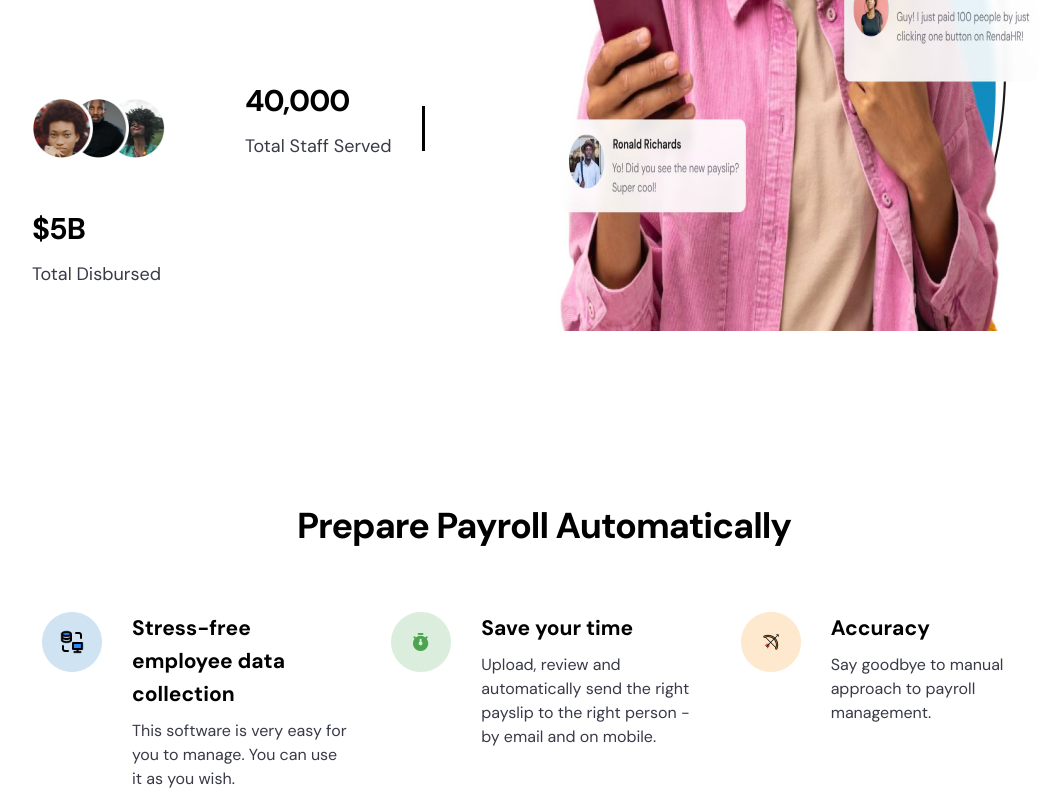
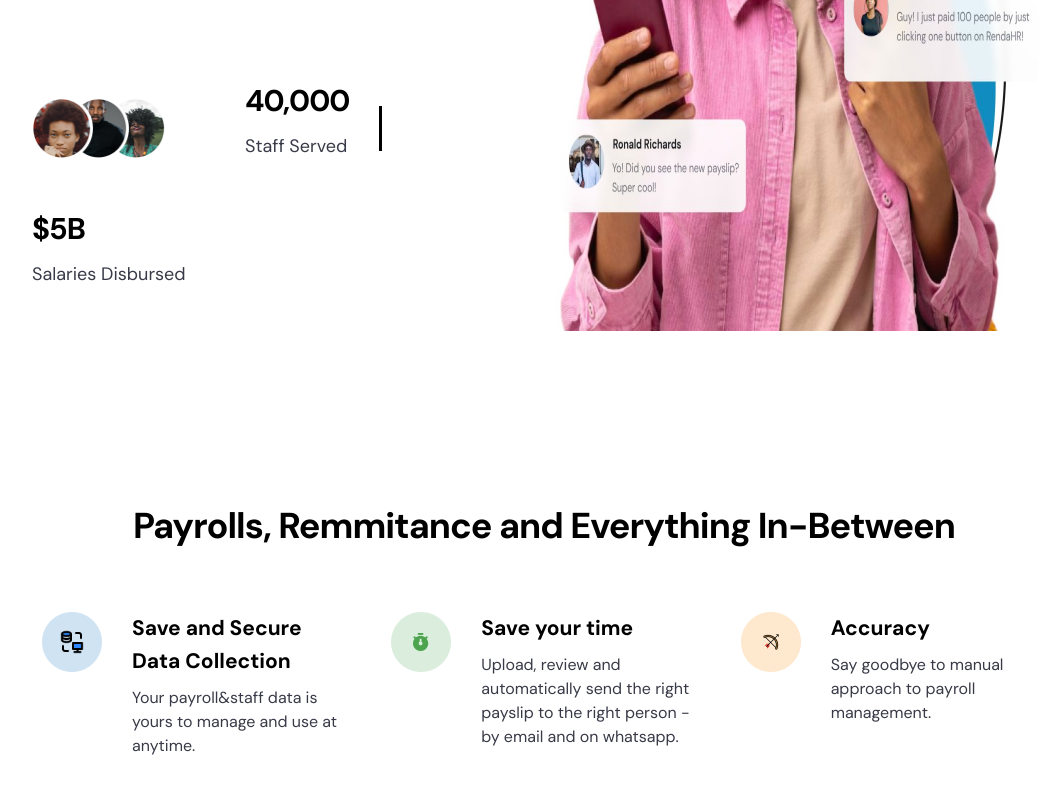
Before and after one commit to Starisblack/Renda-HR, a React (Create React App) app: page / in a window 1280 px wide. Shown: the part 580-1380 px from the top of the page, without its empty margins (96-1157 px from the left). Built offline with nearby package versions, Linux system fonts and the light colour scheme.

Commit message:
minor fixes

```diff
--- a/public/index.html
+++ b/public/index.html
@@ -19,7 +19,7 @@
     integrity="sha384-Zenh87qX5JnK2Jl0vWa8Ck2rdkQ2Bzep5IDxbcnCeuOxjzrPF/et3URy9Bv1WTRi" crossorigin="anonymous" />
   <link rel="stylesheet" href="css/styles.css">
 
-  <title>RendaHR</title>
+  <title>RendaHR - Payroll</title>
 </head>
 
 <body>
--- a/src/components/Footer/Footer.js
+++ b/src/components/Footer/Footer.js
@@ -35,7 +35,7 @@ const Footer = () => {
                         <div>
                             <Logo height="50px" />
                         </div>
-                        <p className="logo-text">The AI-backed tech resourcing platform</p>
+                        <p className="logo-text">ReendaHR is an AI Powered Core-HR Software for people management and everything in between.</p>
                     </div>
 
                     <div className="col-12 col-lg-7">
--- a/src/components/Hero/Hero.js
+++ b/src/components/Hero/Hero.js
@@ -16,7 +16,7 @@ const Hero = () => {
         <section id="hero">
             <div className="row">
                 <div className="col-12 col-lg-6">
-                    <h1>Process Payroll Quickly, Accurately and with Precision with RendaHR</h1>
+                    <h1>Process Payroll Quickly, Accurately and with Precision on RendaHR</h1>
                     <p>Pay your people on time, every time, without losing your Mind.</p>
 
                     <div style={{ marginTop: "29px" }}>
@@ -32,7 +32,7 @@ const Hero = () => {
 
                         <div className="staff-num">
                             <h2>40,000</h2>
-                            <p>Total Staff Served</p>
+                            <p>Staff Served</p>
                         </div>
                         <div className="divider-container">
                             <div className="divider" style={{ borderLeft: "3px solid black", height: "45px" }}>
@@ -41,7 +41,7 @@ const Hero = () => {
 
                         <div>
                             <h2>$5B</h2>
-                            <p>Total Disbursed</p>
+                            <p>Salaries Disbursed</p>
                         </div>
 
                     </div>
--- a/src/components/Navigation/NavigationItems/NavigationItems.js
+++ b/src/components/Navigation/NavigationItems/NavigationItems.js
@@ -5,9 +5,9 @@ const NavigationItems = (props) => {
     {
       title: "Products",
       columns: [
-        { details: ["Beta", "Blog", "Playground", "Pro Version"] },
-        { details: ["Lunching Now", "Marketing", "Adverts", "Media Cover"] },
-        { details: ["Buy", "Test", "Explore", "Rent"] },
+        { details: ["Talent Sourcing", "Payroll Mgmt", ] },
+        { details: ["Core-HR","Performance" ] },
+        { details: ["Attendance",] },
       ],
     },
     {
@@ -16,13 +16,12 @@ const NavigationItems = (props) => {
         {
           details: [
             "About Us",
-            "Library",
-            "Resources",
-            "Newsletter",
+            "Blog",
+            "Terms of Service",
           ],
         },
-        { details: ["Partners", "License", "Contact Us", "Support Center"] },
-        { details: ["FAQs", "Privacy", "Request", "Vision"] },
+        { details: ["Contact Us", "Support Center"] },
+        { details: ["FAQs", "Privacy"] },
       ],
     },
   ];
--- a/src/components/Services/Services.js
+++ b/src/components/Services/Services.js
@@ -10,14 +10,14 @@ const Services = () => {
     const servicesData = [
         {
             img: stress,
-            title: "Stress-free employee data collection",
-            desc: "This software is very easy for you to manage. You can use it as you wish."
+            title: "Save and Secure Data Collection",
+            desc: "Your payroll&staff data is yours to manage and use at anytime. "
         },
 
         {
             img: time,
             title: "Save your time",
-            desc: "Upload, review and automatically send the right payslip to the right person - by email and on mobile."
+            desc: "Upload, review and automatically send the right payslip to the right person - by email and on whatsapp."
         },
         {
             img: accurancy,
@@ -30,7 +30,7 @@ const Services = () => {
     return (
         <section id="services">
             <div>
-                <h2 className="service-title">Prepare Payroll Automatically</h2>
+                <h2 className="service-title">Payrolls, Remmitance and Everything In-Between</h2>
                 <div className="row">
 
                     {servicesData.map(service => {
--- a/src/components/Testimonial/TestimonialCard/TestimonialCard.js
+++ b/src/components/Testimonial/TestimonialCard/TestimonialCard.js
@@ -7,8 +7,8 @@ const TestimonialCard = () => {
         <div>
         <div className="testimonial-card">
             <p className="test-title">“Dependable, Responsive, Professional”</p>
-            <p className="test-desc mobile-view-only">Fermin Apps has collaborated with Mixland team for several projects such as Photo Sharing Apps and Custom Social Networking Apps. The experience has been pleasant, professional and exceeding our expectations. The team is always thinking beyond.</p>
-            <p className="test-desc desktop-view-only">Our favourite things about RendaHR are the easy-to-use UI and its well-fit recruitment features. Their team is also always available to help whenever we are in need of support. It is worthy to note that their regular product update to solve customers' problems is another key reason why we enjoy using RendaHR.</p>
+            <p className="test-desc mobile-view-only">Our favourite things about RendaHR are the easy-to-use Payroll Management System and its well-fit People Management features.  It is worthy to note that their regular product update to solve customers' problems is another key reason why we enjoy using RendaHR.</p>
+            <p className="test-desc desktop-view-only">Our favourite things about RendaHR are the easy-to-use Payroll Management System and its well-fit People Management features. It is worthy to note that their regular product update to solve customers' problems is another key reason why we enjoy using RendaHR.</p>
         </div>
 
         <div className="client-container">
@@ -22,10 +22,11 @@ const TestimonialCard = () => {
             </div>
             <div className="client-details-box">
                 <p className="client-name">Esther Howard</p>
-                <p className="client-title">CEO, ABC Corporation</p>
+                <p className="client-title">CEO, Howard LLC</p>
             </div>
         </div>
         </div>
+
     )
 }
 
```
